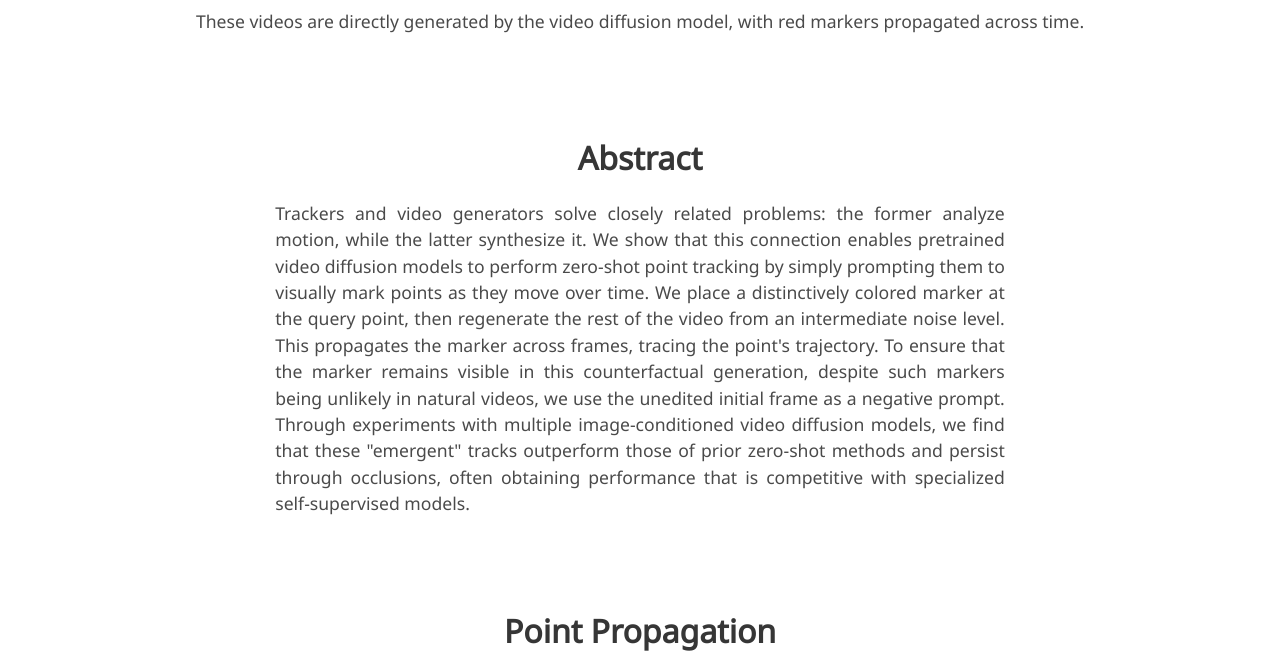
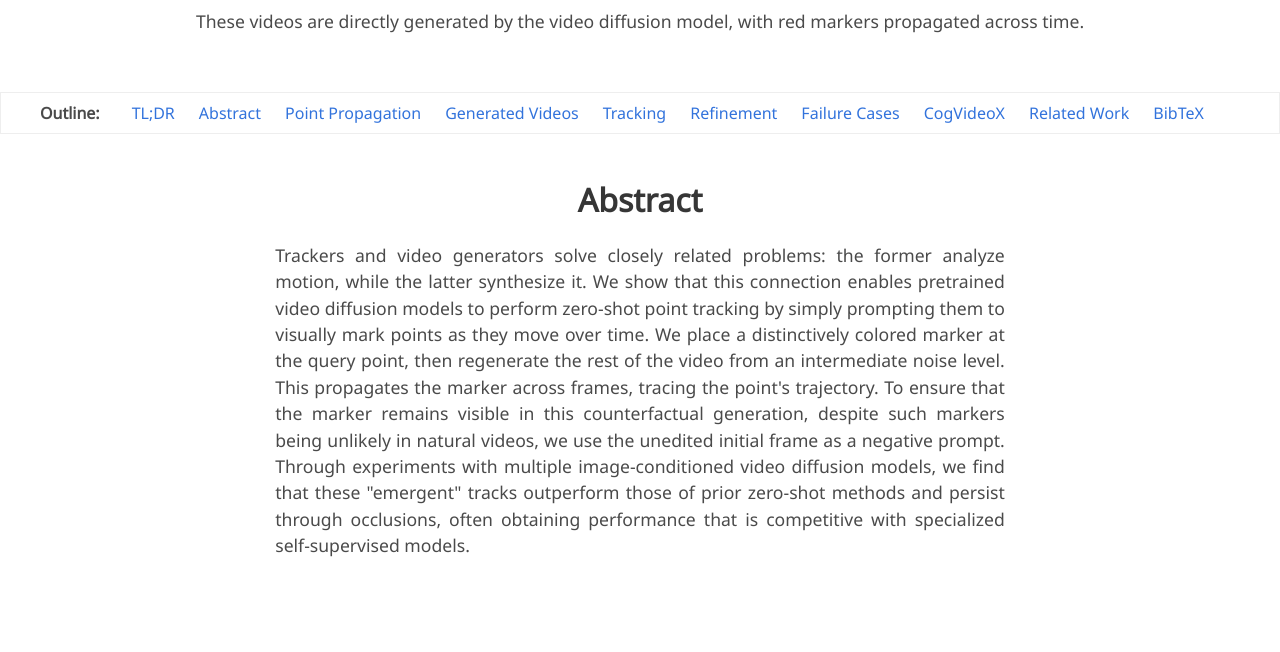
Before and after one commit to point-prompting/point-prompting.github.io, a plain HTML site: page index.html in a window 1280 px wide. Shown: the part 1049-1701 px from the top of the page. Drawn offline with nearby package versions, Linux system fonts and the light colour scheme; some icons are missing; a web font is replaced by a local one.

Commit message:
added nav bar

```diff
--- a/index.html
+++ b/index.html
@@ -182,6 +182,7 @@
 </head>
 <body>
 
+
 <section class="hero">
   <div class="hero-body">
     <div class="container is-max-desktop">
@@ -273,7 +274,7 @@
 </section>
 
 
-<section class="section" style="padding-top: 0rem;">
+<section class="section" id="tldr" style="padding-top: 0rem;">
   <div class="container is-max-desktop">
 
     <div class="column is-gapless is-centered " style="width: 80%; margin-left: auto; margin-right: auto;">
@@ -301,7 +302,26 @@
 </section>
 
 
-<section class="section">
+<nav class="outline-nav" style="position: sticky; top: 0; z-index: 50; background: rgba(255,255,255,0.9); backdrop-filter: blur(4px); border: 1px solid #eee;">
+  <div class="container is-fluid" style="padding: 0.5rem 1rem; display: flex; justify-content: center;">
+    <div style="max-width: 1200px; width: 100%; display: flex; flex-wrap: wrap; gap: 1.5rem; align-items: center;">
+      <span style="font-weight: 700; margin-right: 0.5rem;">Outline:</span>
+      <a href="#tldr" class="outline-link">TL;DR</a>
+      <a href="#abstract" class="outline-link">Abstract</a>
+      <a href="#point-propagation" class="outline-link">Point Propagation</a>
+      <a href="#gen-videos" class="outline-link">Generated Videos</a>
+      <a href="#tracking-videos" class="outline-link">Tracking</a>
+      <a href="#refinement" class="outline-link">Refinement</a>
+      <a href="#failures" class="outline-link">Failure Cases</a>
+      <a href="#cogvideox" class="outline-link">CogVideoX</a>
+      <a href="#related-work" class="outline-link">Related Work</a>
+      <a href="#bibtex" class="outline-link">BibTeX</a>
+    </div>
+  </div>
+</nav>
+
+
+<section class="section" id="abstract">
   <div class="container is-max-desktop">
     <!-- Abstract. -->
     <div class="columns is-centered has-text-centered">
@@ -318,7 +338,7 @@
 
 </section>
 
-<section class="section">
+<section class="section" id="point-propagation">
   <div class="container is-max-desktop">
     <h2 class="title is-3 has-text-centered">Point Propagation</h2>
     <div class="column is-12 is-centered">
@@ -350,7 +370,7 @@
 </section>
 
 
-<section class="section">
+<section class="section" id="gen-videos">
   <div class="container is-max-desktop">
     <div class="columns is-centered">
       <div class="content">
@@ -512,7 +532,7 @@
 
 
 
-<section class="section">
+<section class="section" id="tracking-videos">
   <div class="container is-max-desktop">
     <div class="columns is-centered">
       <div class="content">
@@ -675,7 +695,7 @@
 </section>
 
 
-<section class="section">
+<section class="section" id="refinement">
   <div class="container is-max-desktop">
     <div class="columns is-centered">
       <div class="content">
@@ -695,7 +715,7 @@
   </div>
 </section>
 
-<section class="section">
+<section class="section" id="failures">
   <div class="container is-max-desktop">
     <div class="columns is-centered">
       <div class="content">
@@ -750,7 +770,7 @@
 </section>
 
 
-<section class="section">
+<section class="section" id="cogvideox">
   <div class="container is-max-desktop">
     <div class="columns is-centered">
       <div class="content">
@@ -785,7 +805,7 @@
   </div>
 </section>
 
-<section class="section">
+<section class="section" id="related-work">
   <div class="container is-max-desktop">
 
     <div class="columns is-centered">
```
